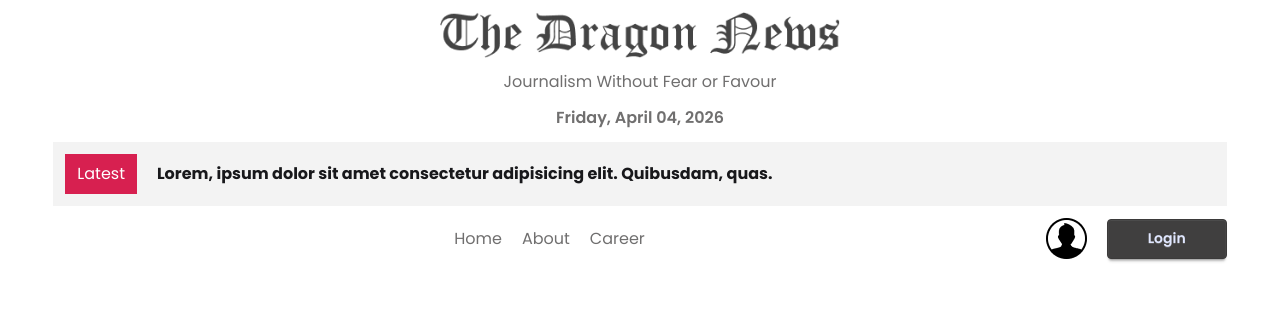
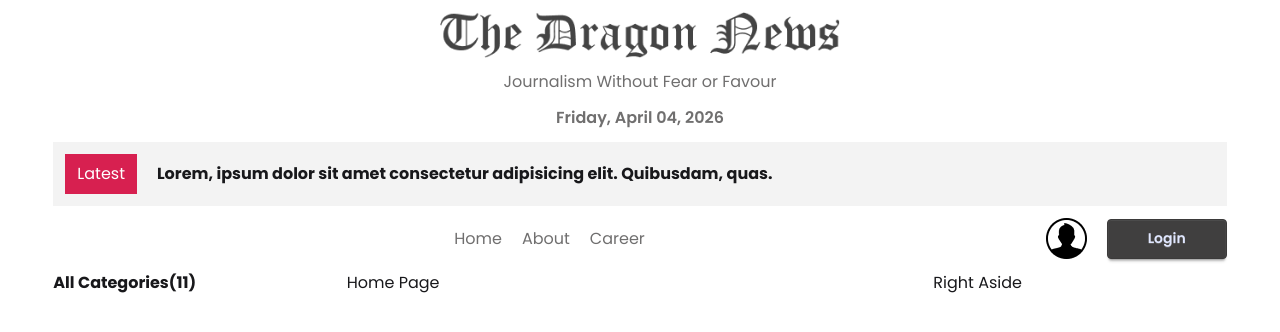
Before and after one commit to shompaaa/dragon-news, a React (Vite) app: page / in a window 1280 px wide. Shown: the top 332 px of the page. Built offline with nearby package versions, Linux system fonts and the light colour scheme.

Commit message:
design grid layout & fetch category

```diff
--- /dev/null
+++ b/src/components/Categories/Categories.jsx
@@ -0,0 +1,13 @@
+import React, { use } from 'react';
+
+const categoryPromise = fetch('/categories.json').then(res =>res.json())
+const Categories = () => {
+    const categories = use(categoryPromise)
+    return (
+        <div>
+            <h2 className='font-bold'>All Categories({categories.length})</h2>
+        </div>
+    );
+};
+
+export default Categories;
--- /dev/null
+++ b/src/components/HomeLayout/LeftAside/LeftAside.jsx
@@ -0,0 +1,16 @@
+import React, { Suspense } from 'react';
+import Categories from '../../Categories/Categories';
+
+const LeftAside = () => {
+    return (
+        <div>
+            <Suspense fallback={<span className="loading loading-bars loading-xl"></span>
+}>
+
+          <Categories></Categories>
+            </Suspense>
+        </div>
+    );
+};
+
+export default LeftAside;
--- /dev/null
+++ b/src/components/HomeLayout/RightAside/RightAside.jsx
@@ -0,0 +1,11 @@
+import React from 'react';
+
+const RightAside = () => {
+    return (
+        <div>
+            <h1>Right Aside</h1>
+        </div>
+    );
+};
+
+export default RightAside;
--- a/src/layouts/Home/Home.jsx
+++ b/src/layouts/HomeLayout/HomeLayout.jsx
@@ -3,8 +3,10 @@
 import Header from "../../components/Header/Header";
 import LatestNews from "../../components/LatestNews/LatestNews";
 import Navbar from "../../components/Navbar/Navbar";
+import LeftAside from "../../components/HomeLayout/LeftAside/LeftAside";
+import RightAside from "../../components/HomeLayout/RightAside/RightAside";
 
-const Home = () => {
+const HomeLayout = () => {
   return (
     <div>
       <header>
@@ -16,15 +18,19 @@
       <nav className="w-11/12 mx-auto my-3">
         <Navbar></Navbar>
       </nav>
-      <main>
-        <section className="left-nav"></section>
-        <section className="main">
+      <main className="w-11/12 mx-auto my-3 grid grid-cols-12 ">
+        <aside className="col-span-3">
+          <LeftAside></LeftAside>
+        </aside>
+        <section className="main col-span-6">
           <Outlet></Outlet>
         </section>
-        <section className="right-nav"></section>
+        <aside className="col-span-3">
+          <RightAside></RightAside>
+        </aside>
       </main>
     </div>
   );
 };
 
-export default Home;
+export default HomeLayout;
--- /dev/null
+++ b/src/pages/CategoryNews/CategoryNews.jsx
@@ -0,0 +1,11 @@
+import React from 'react';
+
+const CategoryNews = () => {
+    return (
+        <div>
+            <h1>Category News</h1>
+        </div>
+    );
+};
+
+export default CategoryNews;
--- /dev/null
+++ b/src/pages/Home/Home.jsx
@@ -0,0 +1,11 @@
+import React from 'react';
+
+const Home = () => {
+    return (
+        <div>
+            <h1>Home Page</h1>
+        </div>
+    );
+};
+
+export default Home;
--- a/src/routes/Routes/Routes.jsx
+++ b/src/routes/Routes/Routes.jsx
@@ -1,10 +1,22 @@
 import { createBrowserRouter } from "react-router";
-import Home from "../../layouts/Home/Home";
+import HomeLayout from "../../layouts/HomeLayout/HomeLayout";
+import Home from "../../pages/Home/Home";
+import CategoryNews from "../../pages/CategoryNews/CategoryNews";
 
 export const router = createBrowserRouter([
     {
         path: '/',
-        Component: Home
+        Component: HomeLayout,
+        children: [
+            {
+                path: '',
+                element: <Home></Home>
+            },
+            {
+                path: '/category/:id',
+                element: <CategoryNews></CategoryNews>
+            }
+        ]
     },
     {
         path: '/auth',
```
